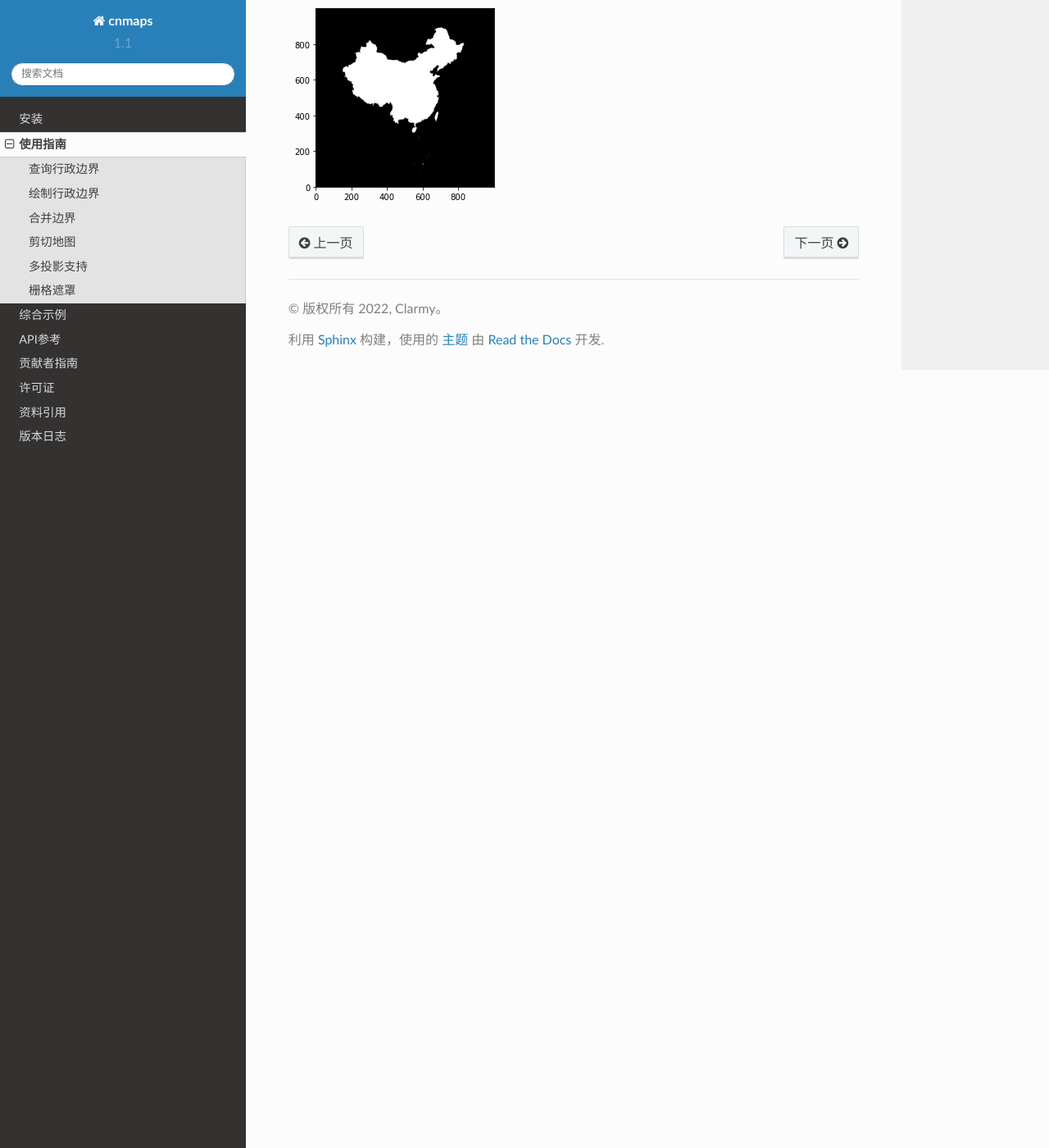
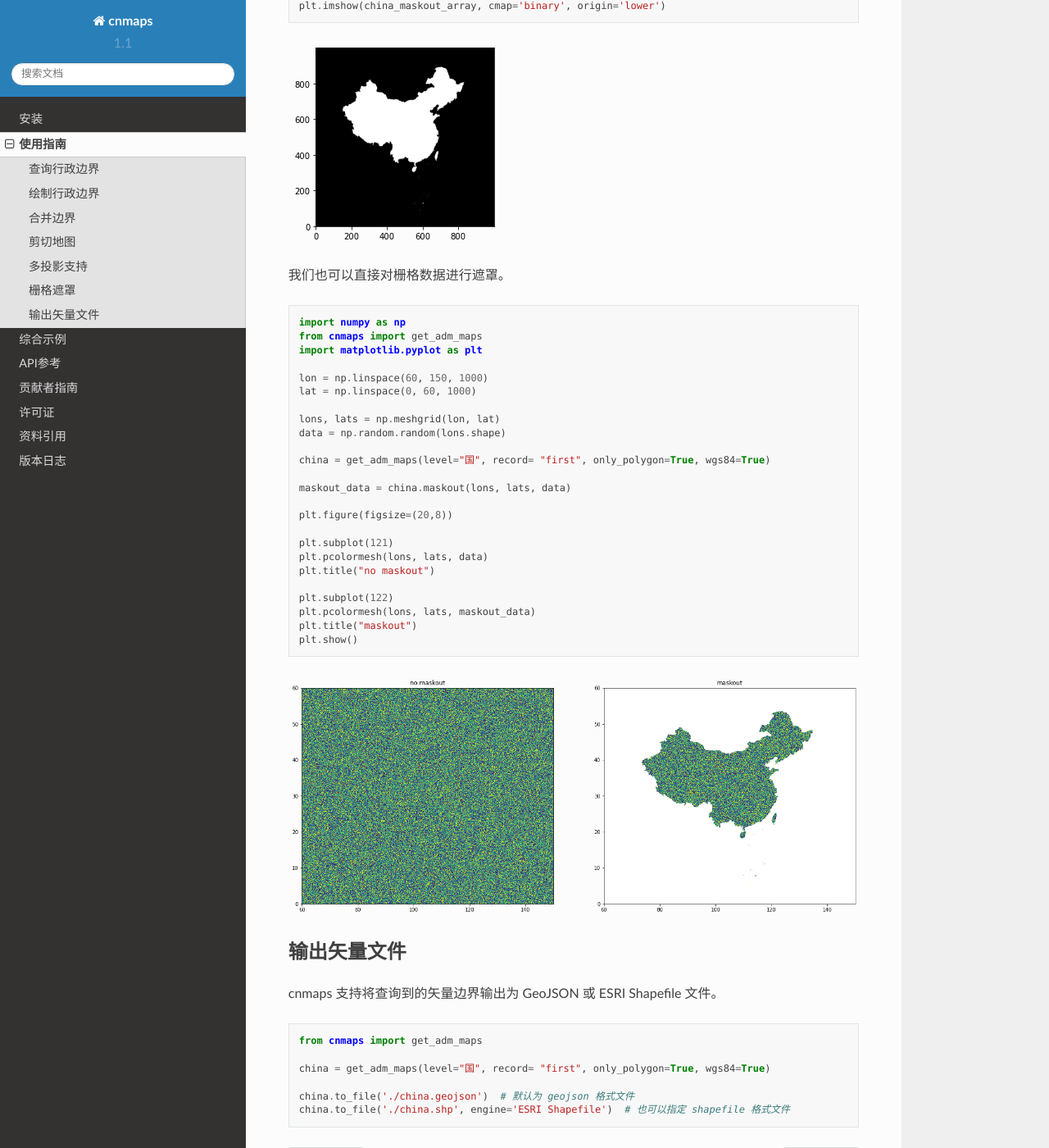
Before and after one commit to cnmetlab/cnmaps, a Sphinx documentation site: the page built from docs/source/content/usage.rst, in a window 1280 px wide and 1400 px high, scrolled down 11378 px. Shown: the whole window at 82% size. Built offline with Sphinx 7.4.7 and the Read the Docs theme 2.0.0, drawn with Linux system fonts in a browser that asks for light colours.

Commit message:
docs[skip ci]: update

```diff
--- a/docs/source/content/usage.rst
+++ b/docs/source/content/usage.rst
@@ -371,6 +371,8 @@ cnmaps可以很方便地对地图进行合并，例如我们可以将北京、
 ------------------
 cnmaps 可以基于地图矢量数据对栅格格点数据进行遮罩（掩膜）操作，生成遮罩层对数据进行遮罩。
 
+下面的例子可以生成中国国界的遮罩数组。
+
 .. code:: python
 
     import numpy as np
@@ -388,3 +390,49 @@ cnmaps 可以基于地图矢量数据对栅格格点数据进行遮罩（掩膜
 
 
 .. image:: ../_static/china-maskout-array.png
+
+我们也可以直接对栅格数据进行遮罩。
+
+.. code:: python
+
+    import numpy as np
+    from cnmaps import get_adm_maps
+    import matplotlib.pyplot as plt
+
+    lon = np.linspace(60, 150, 1000)
+    lat = np.linspace(0, 60, 1000)
+
+    lons, lats = np.meshgrid(lon, lat)
+    data = np.random.random(lons.shape)
+
+    china = get_adm_maps(level="国", record= "first", only_polygon=True, wgs84=True)
+
+    maskout_data = china.maskout(lons, lats, data)
+
+    plt.figure(figsize=(20,8))
+
+    plt.subplot(121)
+    plt.pcolormesh(lons, lats, data)
+    plt.title("no maskout")
+
+    plt.subplot(122)
+    plt.pcolormesh(lons, lats, maskout_data)
+    plt.title("maskout")
+    plt.show()
+
+.. image:: ../_static/china-maskout-data-compare.png
+
+
+
+输出矢量文件
+--------------
+cnmaps 支持将查询到的矢量边界输出为 GeoJSON 或 ESRI Shapefile 文件。
+
+.. code:: python
+
+    from cnmaps import get_adm_maps
+
+    china = get_adm_maps(level="国", record= "first", only_polygon=True, wgs84=True)
+
+    china.to_file('./china.geojson')  # 默认为 geojson 格式文件
+    china.to_file('./china.shp', engine='ESRI Shapefile')  # 也可以指定 shapefile 格式文件
```
Also changed, not shown: docs/source/_static/china-maskout-data-compare.png (added).
